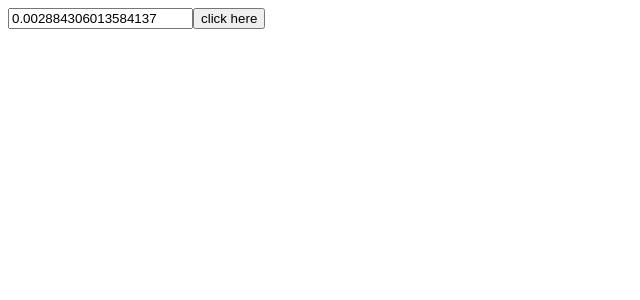
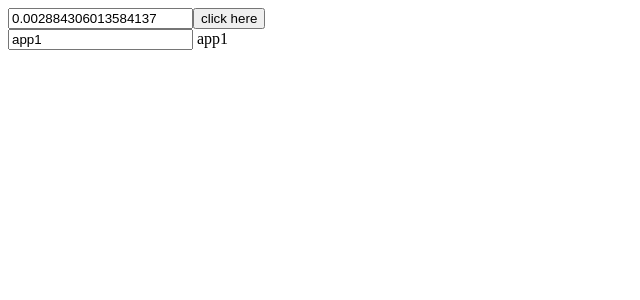
Before and after one commit to manojkmishra/angular-php, an Angular app: page / in a window 1280 px wide. Shown: the top 300 px of the page, without its empty margins (0-640 px from the left). Built offline with nearby package versions, Linux system fonts and the light colour scheme.

Commit message:
two way data binding using value/input directives

```diff
--- a/src/app/app.component.html
+++ b/src/app/app.component.html
@@ -1,2 +1,4 @@
 <input type="text" [value]="title" />
 <button (click)="clickFunction()">click here</button>
+<br/>
+<input type="text" [value]="title1" (input)="updateTitle1($event)"/> {{title1}}
--- a/src/app/app.component.ts
+++ b/src/app/app.component.ts
@@ -22,12 +22,19 @@ console.log('/src/app/app.component.ts--target, name, descriptor=', target, name
 })
 export class AppComponent {
   title = 'app';
+
   constructor() {
   this.title = '' ;
   setInterval(() => this.title = Math.random().toString(), 500) ;
 }
-clickFunction(){
+clickFunction() {
   console.log('button clicked');
+}
+// tslint:disable-next-line:member-ordering
+title1 = 'app1';
+updateTitle1(e) {
+  console.log('updateTitile1---even-e=', e.target.value);
+  this.title1 = e.target.value;
 }
 /*
   constructor() {  this.anymethod();  }
```
